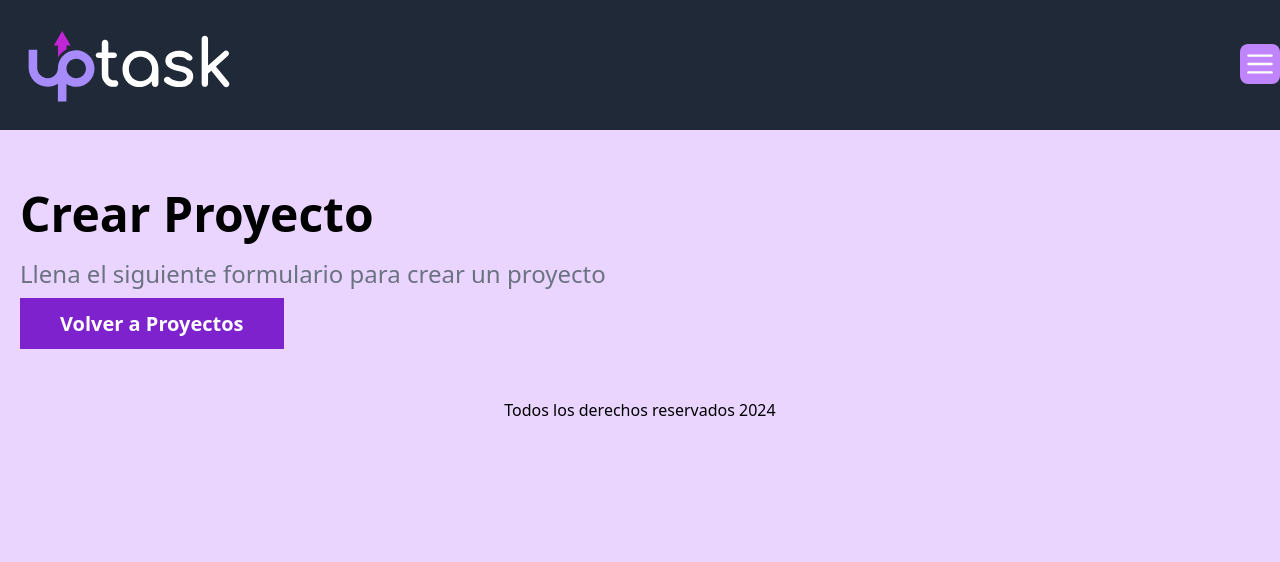
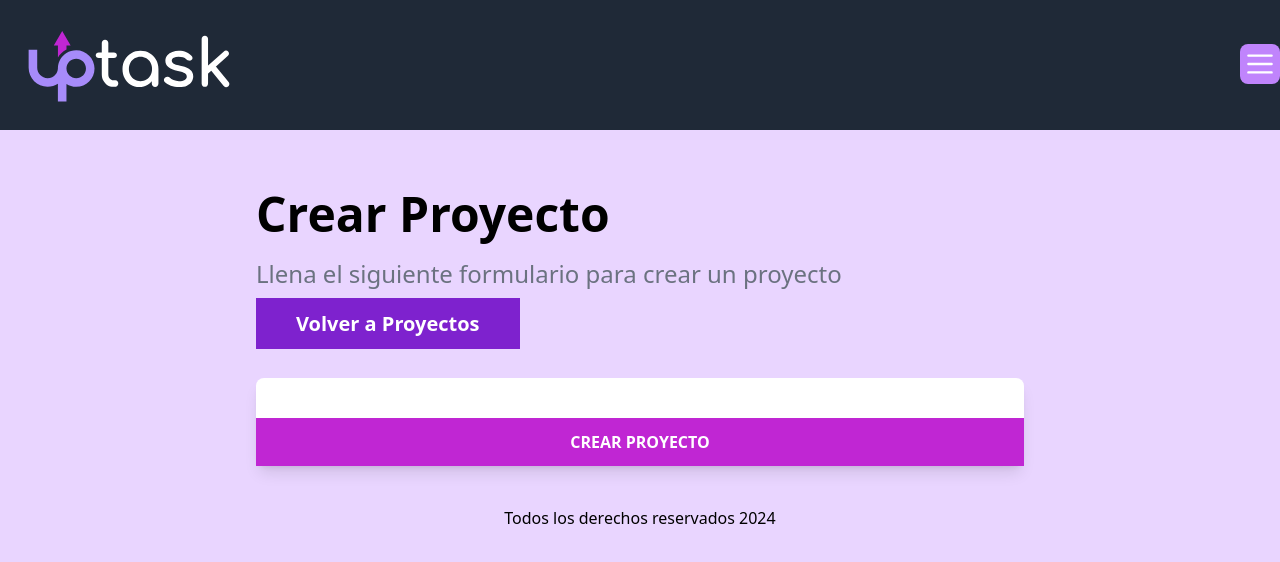
Before and after one commit to Lilian1306/MERN2-FRONTEND, a React (Vite) app: page /projects/create in a window 1280 px wide. Shown: the top 562 px of the page. Built offline with nearby package versions, Linux system fonts and the light colour scheme.

Commit message:
Creating the project creation form

```diff
--- a/package.json
+++ b/package.json
@@ -14,6 +14,7 @@
     "@heroicons/react": "^2.1.5",
     "react": "^18.3.1",
     "react-dom": "^18.3.1",
+    "react-hook-form": "^7.53.0",
     "react-router-dom": "^6.26.1"
   },
   "devDependencies": {
--- a/src/views/proyects/CreateProjectView.tsx
+++ b/src/views/proyects/CreateProjectView.tsx
@@ -1,8 +1,22 @@
 import { Link } from "react-router-dom"
+import { useForm} from 'react-hook-form'
 
 export default function CreateProjectView() {
+
+  const initialValues = {
+    projectName: "",
+    clientName: "",
+    description: ""
+
+  }
+  const { register, handleSubmit, formState: {errors}} = useForm({defaultValues: initialValues})
+
+  const handleForm = (data) => {
+      console.log(data)
+  }
     return (
        <>
+       <div className="max-w-3xl mx-auto">
         <h1 className="text-5xl font-black">Crear Proyecto</h1>
         <p className="text-2xl font-light text-gray-500 mt-5">Llena el siguiente formulario para crear un proyecto</p>
 
@@ -15,6 +29,20 @@
             </Link>
         </nav>
 
+        <form
+          className="mt-10 bg-white shadow-lg pt-10 rounded-lg"
+          onSubmit={handleSubmit(handleForm)}
+          noValidate
+        >
+          <input
+            type="submit"
+            value="Crear Proyecto"
+            className="bg-fuchsia-600 hover:bg-fuchsia-700 w-full p-3 text-white uppercase font-bold cursor-pointer transition-colors"
+          />
+
+        </form>
+        </div>
+
        </>
     )
 }
```
Also changed, not shown: 1 other file (tests, documents, lock files or other folders).
